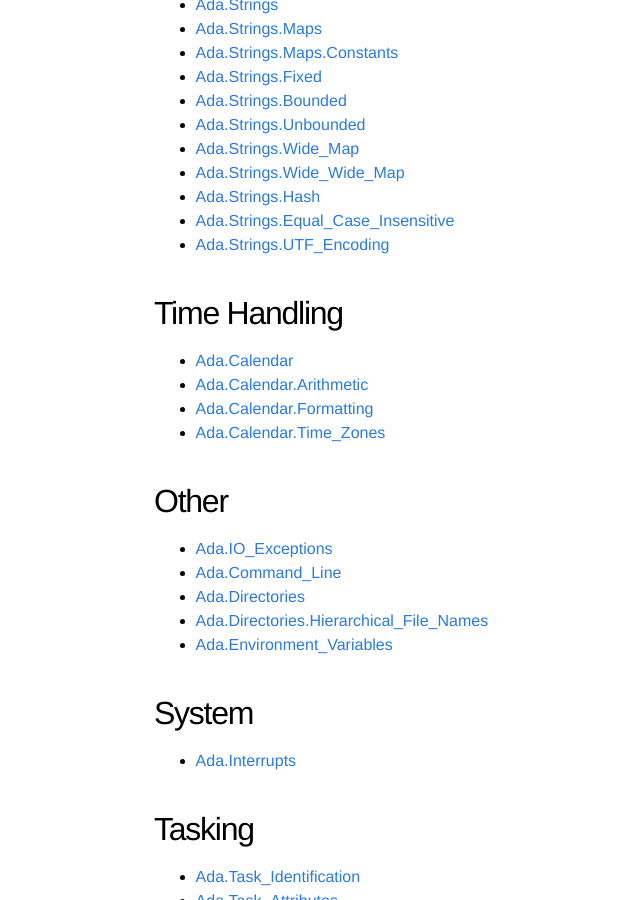
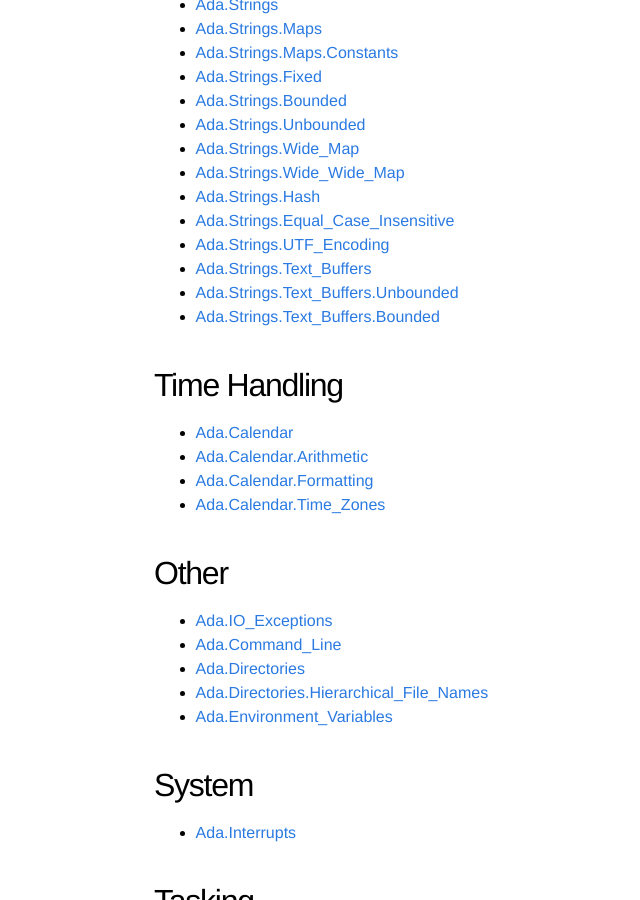
Before and after one commit to quornings/quornings.github.io, a Jekyll site: the page built from ada/man/ada.md, in a window 1280 px wide and 900 px high, scrolled down 913 px. Shown: the whole window, without its empty margins (86-726 px from the left). Built offline with Jekyll 4.4.1, drawn with Linux system fonts in a browser that asks for light colours.

Commit message:
Add Ada.Strings.Text_Buffers

```diff
--- a/ada/man/ada.md
+++ b/ada/man/ada.md
@@ -51,6 +51,10 @@ title: Ada Packages
 - [Ada.Strings.Hash](https://www.adaic.org/resources/add_content/standards/12rm/html/RM-A-4-9.html)
 - [Ada.Strings.Equal_Case_Insensitive](https://www.adaic.org/resources/add_content/standards/12rm/html/RM-A-4-10.html)
 - [Ada.Strings.UTF_Encoding](https://www.adaic.org/resources/add_content/standards/12rm/html/RM-A-4-11.html)
+
+- [Ada.Strings.Text_Buffers](http://www.ada-auth.org/standards/2xrm/html/RM-A-4-12.html)
+- [Ada.Strings.Text_Buffers.Unbounded](http://www.ada-auth.org/standards/2xrm/html/RM-A-4-12.html)
+- [Ada.Strings.Text_Buffers.Bounded](http://www.ada-auth.org/standards/2xrm/html/RM-A-4-12.html)
 
 ## Time Handling
 
```
